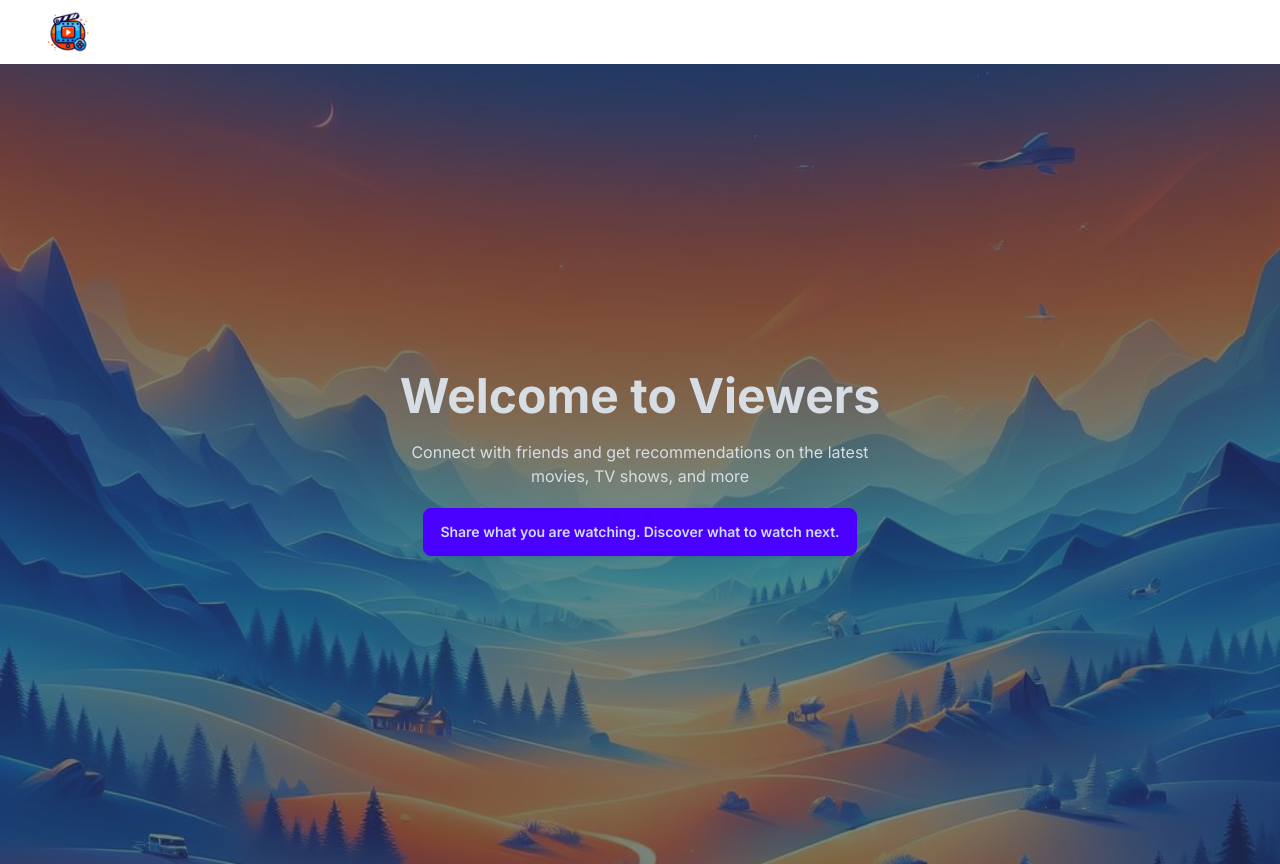
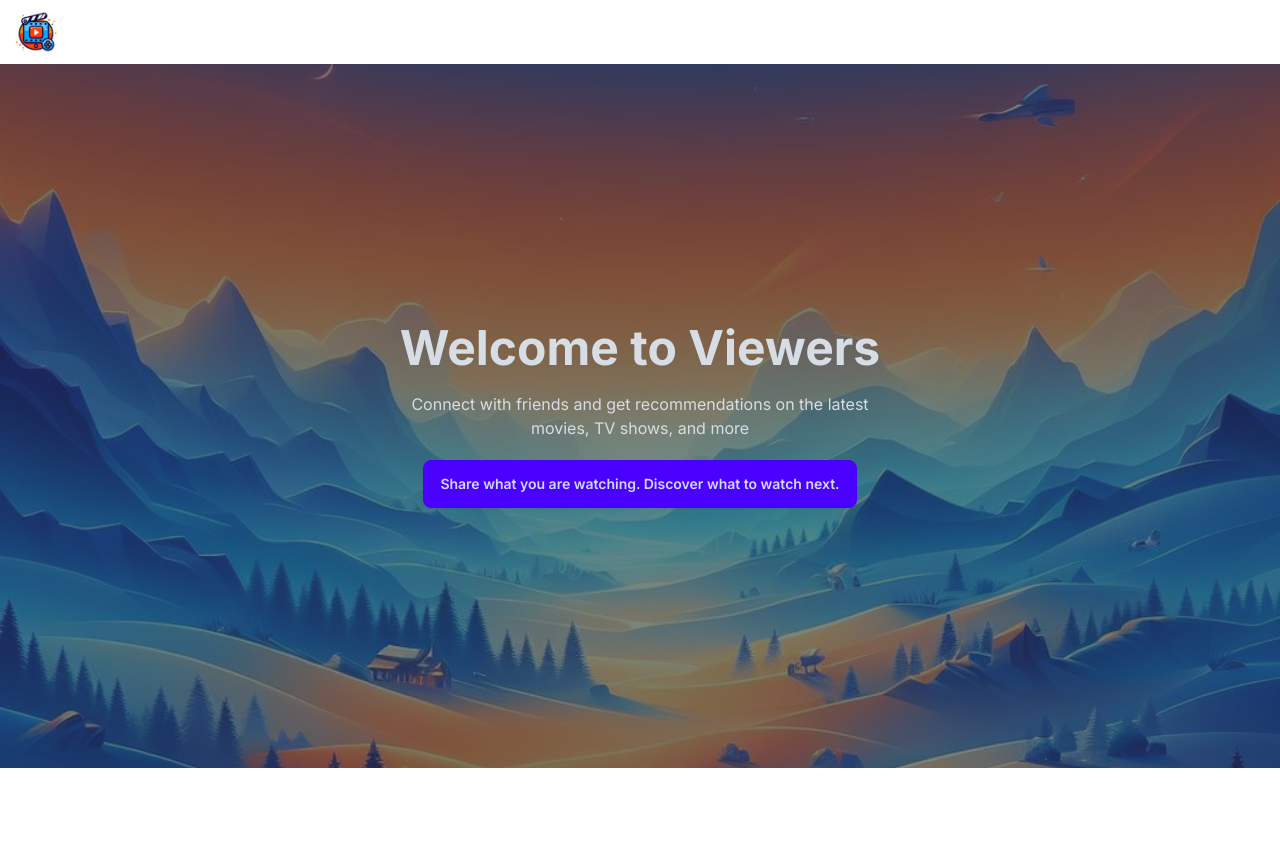
Before and after one commit to rajmaurya-dev/TheWatchlist, a Next.js app: page / in a window 1280 px wide. After the commit the page ends 800 px from the top, so only its background shows below. Built offline with nearby package versions, Linux system fonts and the light colour scheme.

Commit message:
Update form category select and navbar styling

```diff
--- a/src/app/component/FormList.tsx
+++ b/src/app/component/FormList.tsx
@@ -14,7 +14,7 @@ const FormList: FC<FormListProps> = ({ submit }) => {
 
             <textarea {...register('description', { required: true })} placeholder="Description" className="textarea textarea-bordered textarea-sm w-full max-w-lg " ></textarea>
             <select {...register('category', { required: true })} className="select select-error w-full max-w-lg">
-                <option disabled selected>Select category</option>
+                <option disabled value=''>Select category</option>
                 <option>Movie</option>
                 <option>Anime</option>
                 <option>TVSeries</option>
--- a/src/app/component/Navbar.tsx
+++ b/src/app/component/Navbar.tsx
@@ -4,20 +4,20 @@ import React from 'react'
 
 const Navbar = () => {
     return (
-        <div className="navbar bg-transparent px-10">
+        <div className="navbar  bg-transparent px-2">
             <div className="flex-1">
                 <Link href="/">
                     <img src="/logo.png" className='w-14' alt="" />
                 </Link>
             </div>
-            <div className="flex-none">
-                <button className="btn text-white btn-ghost">
+            <div className="">
+                <button className="btn text-white btn-ghost text-xs">
                     <Link href="/watchlists">Watchlists</Link>
                 </button>
-                <button className="btn text-white btn-ghost">
+                <button className="btn text-white btn-ghost text-xs">
                     <Link href="/my">My Watchlists</Link>
                 </button>
-                <button className="btn text-white btn-ghost">
+                <button className="btn text-white btn-ghost text-xs ">
                     <Link href="/create">Create List</Link>
                 </button>
                 <UserButton afterSignOutUrl="/" />
--- a/src/app/page.tsx
+++ b/src/app/page.tsx
@@ -3,7 +3,7 @@ import Link from 'next/link'
 
 export default function Home() {
   return (
-    <div className="hero min-h-screen bg-cover bg-center" style={{ backgroundImage: 'url(/bg-1.jpeg)' }}>
+    <div className="hero h-[88vh] bg-cover bg-center" style={{ backgroundImage: 'url(/bg-1.jpeg)' }}>
       <div className="hero-overlay bg-opacity-60"></div>
       <div className="hero-content text-center text-neutral-content">
         <div className="max-w-lg">
--- a/src/app/watchlists/[id]/page.tsx
+++ b/src/app/watchlists/[id]/page.tsx
@@ -33,21 +33,22 @@ const DetailWatchlist: React.FC<DetailWatchlistProps> = async ({ params }) => {
     })
     console.log(watchlist?.items)
     return (
-        <div className='px-10 pt-5'>
-            <div className='flex justify-between'>
+        <div className='px-10 pt-5  flex flex-col min-h-[88vh]'>
+            <BackButton />
 
-                <BackButton />
-                {userId === watchlist?.UserId && <ButtonAction id={id} />}
-            </div>
             <h1 className='text-center font-semibold text-blue-600 text-3xl'>{watchlist?.title}</h1>
             <div>
-                <div className='flex gap-2 items-start justify-center flex-col'>
+                <div className='flex gap-2 items-start justify-center flex-col my-2'>
                     <span className='font-semibold'>{watchlist?.description}</span>
                     <span className="badge badge-primary badge-outline">{watchlist?.category}</span>
                 </div>
                 <ItemCard items={watchlist?.items} />
 
             </div>
+            <div className=' mt-10 pt-10'>
+
+                {userId === watchlist?.UserId && <ButtonAction id={id} />}
+            </div>
         </div>
     )
 }
```
